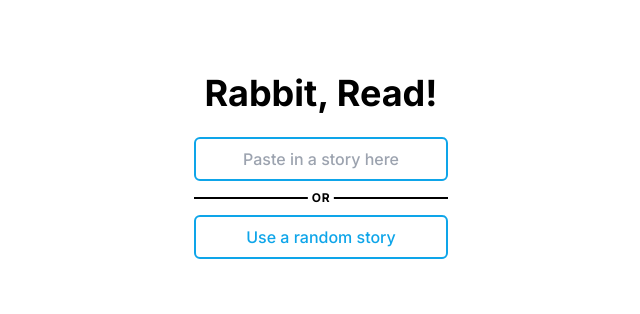
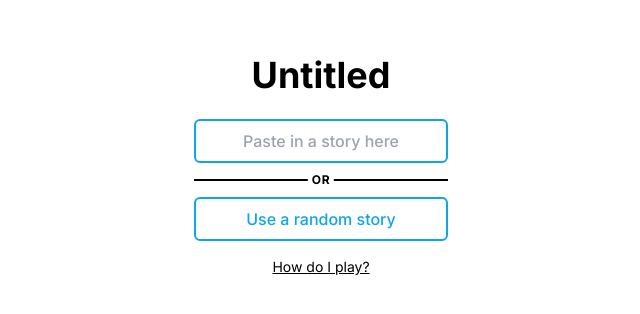
Before and after one commit to ericleonen/rabbit_read, a Next.js app: page / in a window 1280 px wide. Shown: the part 234-548 px from the top of the page, without its empty margins (319-959 px from the left). Built offline with nearby package versions, Linux system fonts and the light colour scheme.

Commit message:
add how to play button

```diff
--- a/src/app/page.tsx
+++ b/src/app/page.tsx
@@ -4,7 +4,7 @@ export default function Home() {
   return (
     <ScreenView centered>
       <div className="flex flex-col items-center">
-        <h1 className="text-4xl font-bold">Rabbit, Read!</h1>
+        <h1 className="text-4xl font-bold">Untitled</h1>
         <input
           type="text"
           placeholder="Paste in a story here"
@@ -16,6 +16,7 @@ export default function Home() {
         <button className="w-full p-2 font-medium text-center border-2 rounded-md text-sky-500 border-sky-500 hover:bg-sky-500/25">
           Use a random story
         </button>
+        <button className="underline text-sm mt-4">How do I play?</button>
       </div>
     </ScreenView>
   )
```
